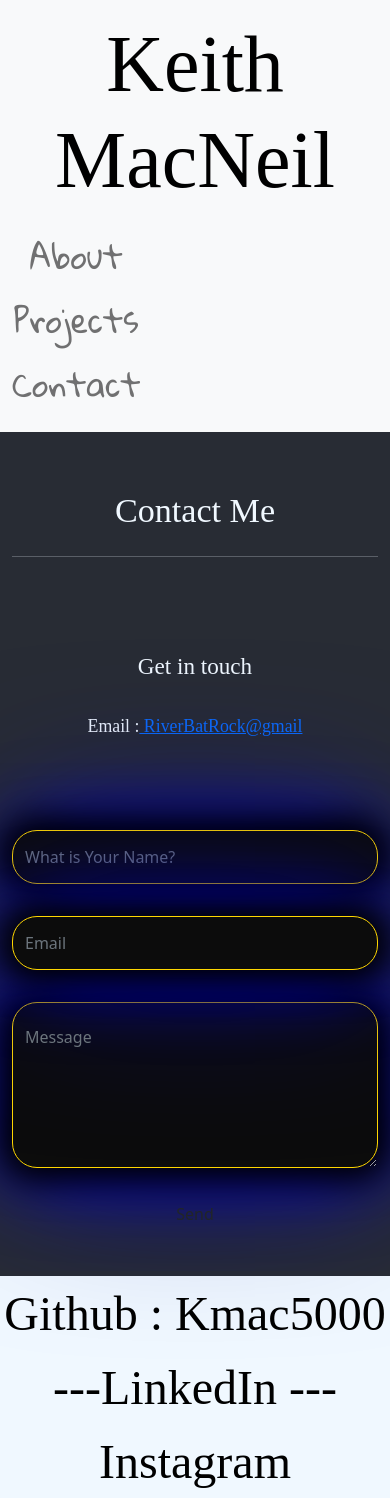
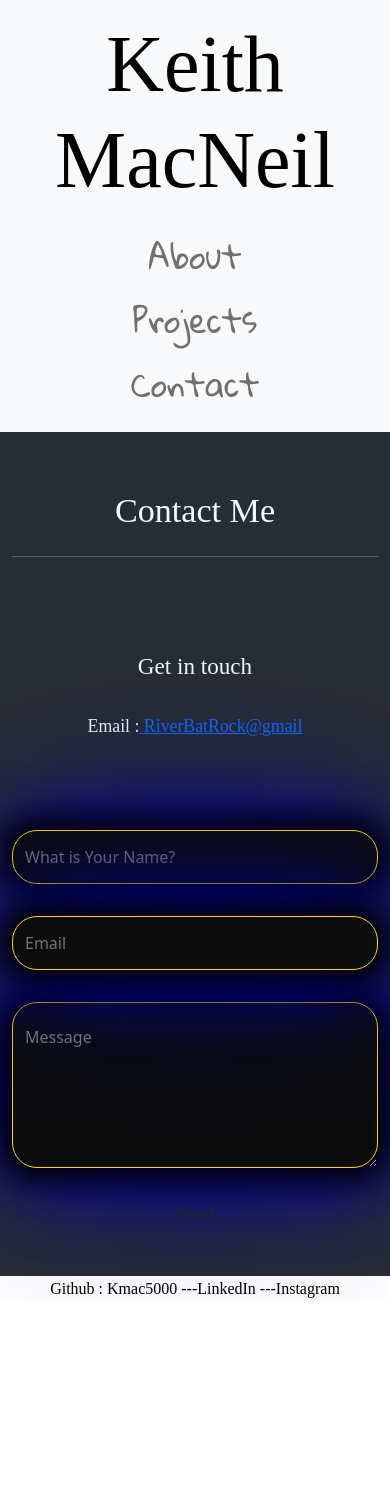
Before and after one commit to Kmac5000/React_Portfolio, a React (Create React App) app: page /contact in a window 390 px wide. After the commit the page ends 1301 px from the top, so only its background shows below. Built offline with nearby package versions, Linux system fonts and the light colour scheme; a web font is replaced by a local one.

Commit message:
header and footer text formatting

```diff
--- a/src/components/Header.css
+++ b/src/components/Header.css
@@ -13,9 +13,8 @@
   font-family: "Gloria Hallelujah", cursive;
 }
 
-@media only screen and (max-width: 600px) {
+/* @media only screen and (max-width: 600px) {
   .nav-item {
-    /* font-size: 1rem; */
-    flex-direction: row;
+    font-size: 1rem;
   }
-}
+} */
--- a/src/components/Header.js
+++ b/src/components/Header.js
@@ -23,9 +23,9 @@ function Header() {
         >
           <span className="navbar-toggler-icon"></span>
         </button> */}
-        {/* <div className="collapse navbar-collapse" id="navbarText"> */}
-        <div className="justify-content-end" id="navbarText">
-          <ul className="navbar-nav mb-2 mb-lg-0">
+        <div className="container navbarText" id="navbarText">
+          <div className="row-" id="navbarText">
+            <ul className="navbar-nav mb-2 mb-lg-0 justify-content-end">
               <li className="nav-item">
                 <Link to="/about" className="nav-link" aria-current="page">
                   About
@@ -43,7 +43,7 @@ function Header() {
               </li>
             </ul>
           </div>
-        {/* </div> */}
+        </div>
       </nav>
     </header>
   );
--- a/src/components/footer.css
+++ b/src/components/footer.css
@@ -1,10 +1,17 @@
-.footer {
+/* .footer {
   background-color: aliceblue;
   font-size: 3rem;
-}
+} */
 
 .footText {
   text-decoration: none;
   color: black;
   font-family: "Splash", cursive;
+  font-size: 2rem;
 }
+
+@media only screen and (max-width: 600px) {
+  .footText {
+    font-size: 1rem;
+  }
+}
```
Lines whose indentation alone changed are shown as unchanged.
